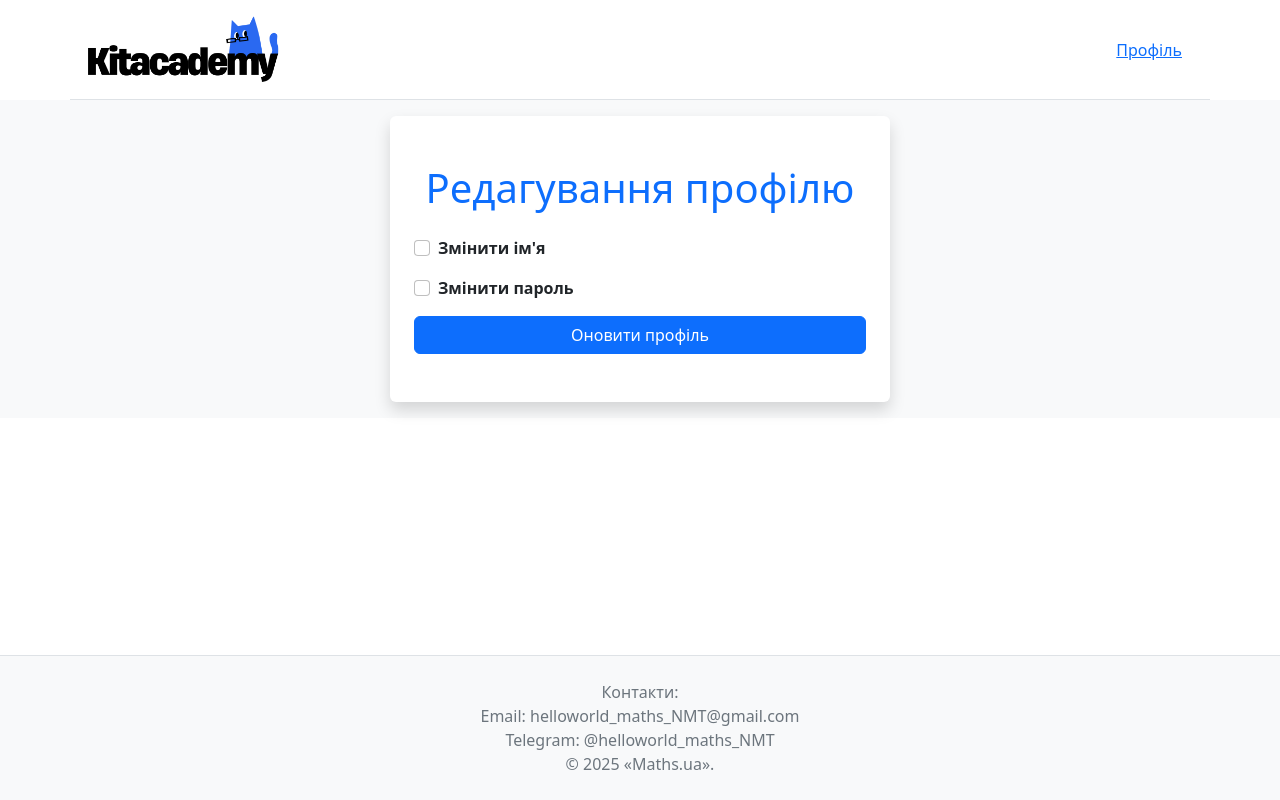
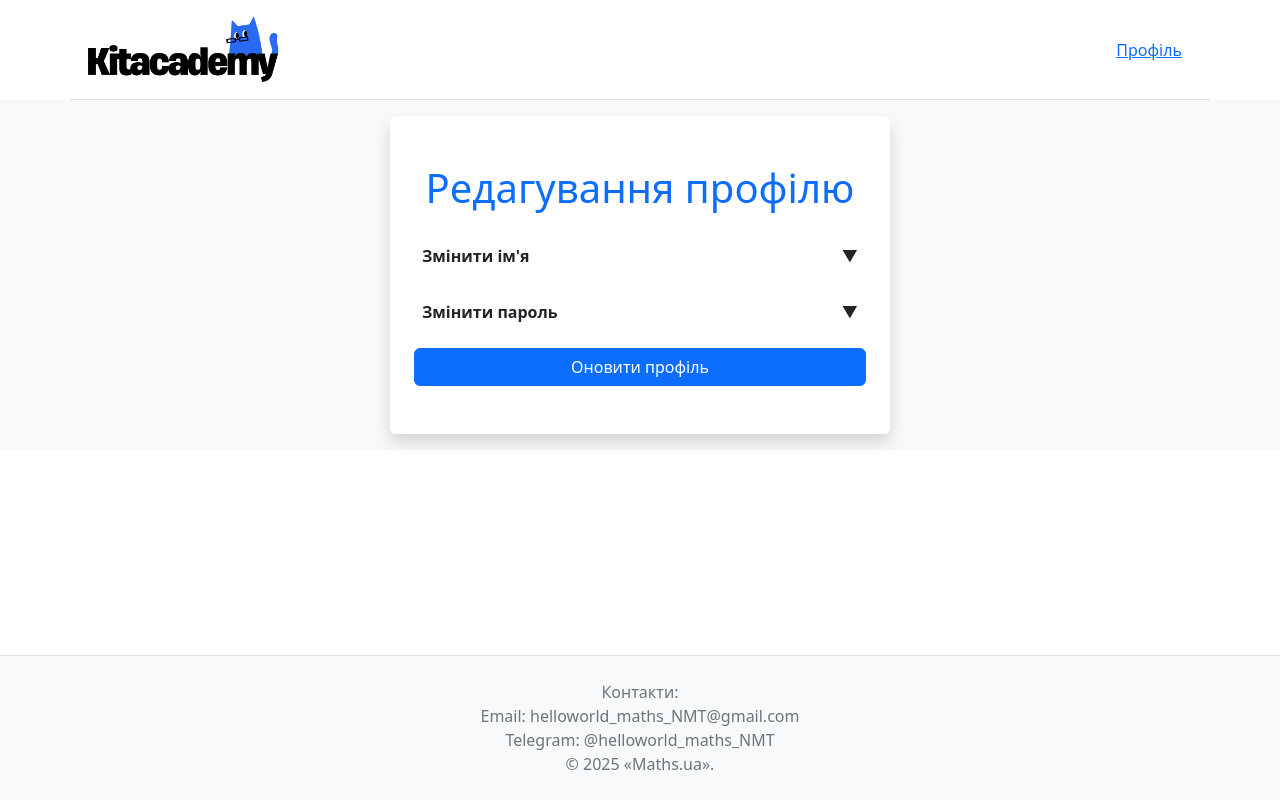
Before and after one commit to yana-utochkina/math-nmt, a Next.js app: page /edit_profile in a window 1280 px wide. Built offline with nearby package versions, Linux system fonts and the light colour scheme; no server answers; sample sign-in values are in the browser's storage.

Commit message:
Update page.tsx

```diff
--- a/src/app/edit_profile/page.tsx
+++ b/src/app/edit_profile/page.tsx
@@ -26,25 +26,31 @@ export default function EditProfile() {
 
   return (
     <div className="min-h-screen d-flex flex-column align-items-center justify-content-center bg-light p-3">
-      <div className="container px-4 py-5 bg-white shadow rounded" style={{ maxWidth: "500px" }}>
+      <div
+        className="container px-4 py-5 bg-white shadow rounded"
+        style={{ maxWidth: "500px" }}
+      >
         <h1 className="text-center mb-4 text-primary">Редагування профілю</h1>
         <form onSubmit={handleSubmit} className="w-100">
-          <div className="mb-3 form-check">
-            <input
-              type="checkbox"
-              id="changeName"
-              checked={changeName}
-              onChange={() => setChangeName(!changeName)}
-              className="form-check-input"
-            />
-            <label htmlFor="changeName" className="form-check-label fw-bold">
-              {`Змінити ім'я`}
+          {/* Блок "Змінити ім'я" */}
+          <div className="mb-3">
+            {/* Заголовок без обведення */}
+            <div
+              className="d-flex justify-content-between align-items-center p-2"
+              style={{ cursor: "pointer" }}
+              onClick={() => setChangeName(!changeName)}
+            >
+              <span className="fw-bold">{`Змінити ім'я`}</span>
+              <span>{changeName ? "▲" : "▼"}</span>
+            </div>
+
+            {/* Контент, що розкривається */}
+            {changeName && (
+              <div className="p-2">
+                <div className="mb-3">
+                  <label htmlFor="name" className="form-label">
+                    {`Нове ім'я`}
                   </label>
-          </div>
-          {changeName && (
-            <>
-              <div className="mb-3">
-                <label htmlFor="name" className="form-label">{`Нове ім'я`}</label>
                   <input
                     type="text"
                     id="name"
@@ -56,7 +62,9 @@ export default function EditProfile() {
                   />
                 </div>
                 <div className="mb-3">
-                <label htmlFor="currentPassword" className="form-label">Пароль</label>
+                  <label htmlFor="currentPassword" className="form-label">
+                    Пароль
+                  </label>
                   <input
                     type="password"
                     id="currentPassword"
@@ -67,24 +75,29 @@ export default function EditProfile() {
                     placeholder={`Введіть ваш пароль`}
                   />
                 </div>
-            </>
+              </div>
             )}
-          <div className="mb-3 form-check">
-            <input
-              type="checkbox"
-              id="changePassword"
-              checked={changePassword}
-              onChange={() => setChangePassword(!changePassword)}
-              className="form-check-input"
-            />
-            <label htmlFor="changePassword" className="form-check-label fw-bold">
-              {`Змінити пароль`}
+          </div>
+
+          {/* Блок "Змінити пароль" */}
+          <div className="mb-3">
+            {/* Заголовок без обведення */}
+            <div
+              className="d-flex justify-content-between align-items-center p-2"
+              style={{ cursor: "pointer" }}
+              onClick={() => setChangePassword(!changePassword)}
+            >
+              <span className="fw-bold">{`Змінити пароль`}</span>
+              <span>{changePassword ? "▲" : "▼"}</span>
+            </div>
+
+            {/* Контент, що розкривається */}
+            {changePassword && (
+              <div className="p-2">
+                <div className="mb-3">
+                  <label htmlFor="currentPassword" className="form-label">
+                    {`Старий пароль`}
                   </label>
-          </div>
-          {changePassword && (
-            <>
-              <div className="mb-3">
-                <label htmlFor="currentPassword" className="form-label">{`Старий пароль`}</label>
                   <input
                     type="password"
                     id="currentPassword"
@@ -96,7 +109,9 @@ export default function EditProfile() {
                   />
                 </div>
                 <div className="mb-3">
-                <label htmlFor="newPassword" className="form-label">Новий пароль</label>
+                  <label htmlFor="newPassword" className="form-label">
+                    Новий пароль
+                  </label>
                   <input
                     type="password"
                     id="newPassword"
@@ -108,7 +123,12 @@ export default function EditProfile() {
                   />
                 </div>
                 <div className="mb-3">
-                <label htmlFor="confirmNewPassword" className="form-label">Повторіть новий пароль</label>
+                  <label
+                    htmlFor="confirmNewPassword"
+                    className="form-label"
+                  >
+                    Повторіть новий пароль
+                  </label>
                   <input
                     type="password"
                     id="confirmNewPassword"
@@ -119,9 +139,13 @@ export default function EditProfile() {
                     placeholder={`Повторіть новий пароль`}
                   />
                 </div>
-            </>
+              </div>
             )}
-          <button type="submit" className="btn btn-primary w-100">Оновити профіль</button>
+          </div>
+
+          <button type="submit" className="btn btn-primary w-100">
+            Оновити профіль
+          </button>
         </form>
       </div>
     </div>
```
Lines whose indentation alone changed are shown as unchanged.
